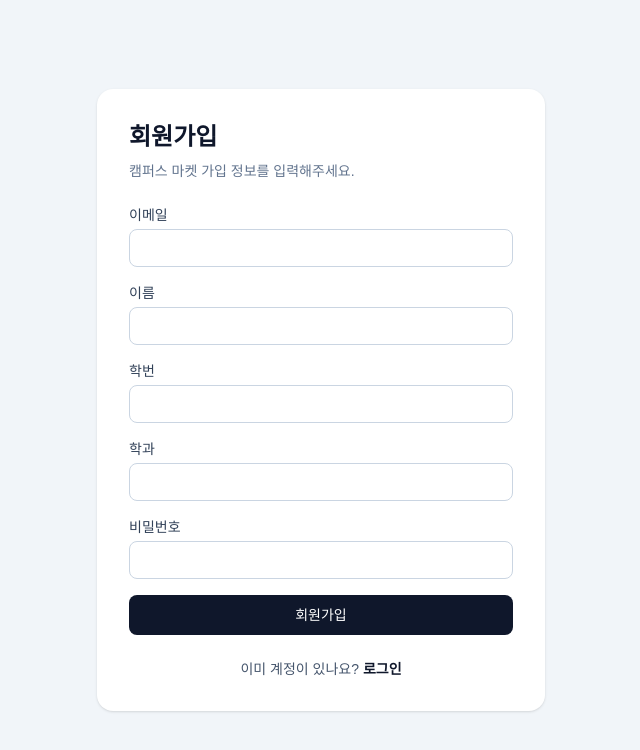
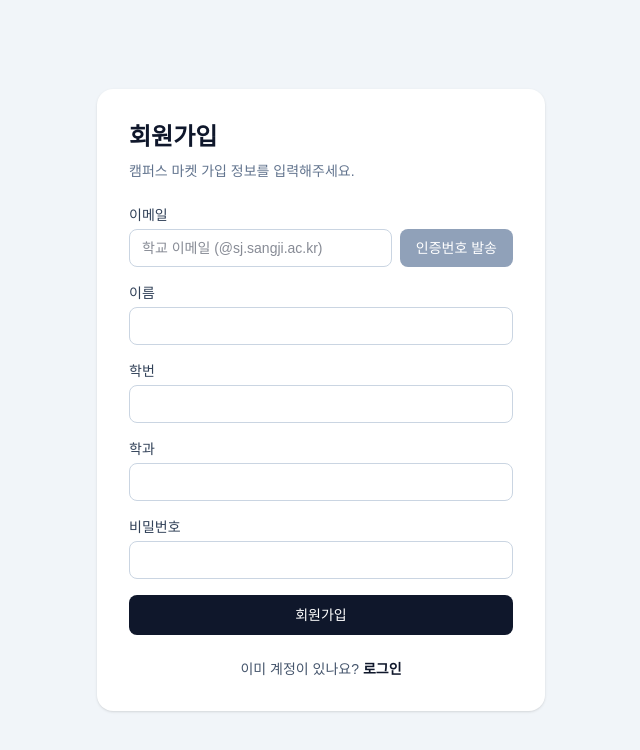
Before and after one commit to juyoon0423/campus-market-app, a Next.js app in the folder frontend/: page /signup in a window 1280 px wide. Shown: the top 750 px of the page, without its empty margins (319-959 px from the left). Built offline with nearby package versions, Linux system fonts and the light colour scheme; no server answers.

Commit message:
Feat: 회원가입 이메일 인증 기능 구현

```diff
--- a/frontend/app/signup/page.tsx
+++ b/frontend/app/signup/page.tsx
@@ -2,8 +2,9 @@
 
 import Link from "next/link";
 import { useRouter } from "next/navigation";
-import { FormEvent, useState } from "react";
-import { signUp } from "@/src/lib/apis/userApi";
+import { FormEvent, useState, useEffect } from "react";
+import { Check, RefreshCw } from "lucide-react";
+import { signUp, sendVerificationCode, verifyEmailCode } from "@/src/lib/apis/userApi";
 import { AxiosError } from "axios";
 
 export default function SignUpPage() {
@@ -15,12 +16,24 @@ export default function SignUpPage() {
     department: "",
     password: "",
   });
+  const [verificationCode, setVerificationCode] = useState("");
+  const [isEmailVerified, setIsEmailVerified] = useState(false);
+  const [isSendingCode, setIsSendingCode] = useState(false);
+  const [isVerifyingCode, setIsVerifyingCode] = useState(false);
+  const [timerSeconds, setTimerSeconds] = useState(0);
+  const [canResend, setCanResend] = useState(false);
   const [errorMessage, setErrorMessage] = useState("");
   const [isSubmitting, setIsSubmitting] = useState(false);
 
   const handleSubmit = async (event: FormEvent<HTMLFormElement>) => {
     event.preventDefault();
     setErrorMessage("");
+
+    if (!isEmailVerified) {
+      setErrorMessage("이메일 인증을 먼저 완료해주세요.");
+      return;
+    }
+
     setIsSubmitting(true);
 
     try {
@@ -41,6 +54,65 @@ export default function SignUpPage() {
     }
   };
 
+  const handleSendVerificationCode = async () => {
+    if (!form.email.endsWith("@sj.sangji.ac.kr")) {
+      alert("상지대학교 이메일(@sj.sangji.ac.kr)만 가입 가능합니다.");
+      return;
+    }
+
+    setIsSendingCode(true);
+    setErrorMessage("");
+
+    try {
+      await sendVerificationCode(form.email);
+      setTimerSeconds(180); // 3 minutes
+      setCanResend(false);
+    } catch (error) {
+      console.error("Send verification code error:", error);
+      setErrorMessage("인증번호 발송에 실패했습니다. 잠시 후 다시 시도해주세요.");
+    } finally {
+      setIsSendingCode(false);
+    }
+  };
+
+  const handleVerifyCode = async () => {
+    setIsVerifyingCode(true);
+    setErrorMessage("");
+
+    try {
+      await verifyEmailCode(form.email, verificationCode);
+      setIsEmailVerified(true);
+      setTimerSeconds(0);
+    } catch (error) {
+      console.error("Verify code error:", error);
+      setErrorMessage("인증 코드가 일치하지 않습니다.");
+    } finally {
+      setIsVerifyingCode(false);
+    }
+  };
+
+  useEffect(() => {
+    if (timerSeconds > 0) {
+      const timer = setInterval(() => {
+        setTimerSeconds((prev) => {
+          if (prev <= 1) {
+            setCanResend(true);
+            return 0;
+          }
+          return prev - 1;
+        });
+      }, 1000);
+
+      return () => clearInterval(timer);
+    }
+  }, [timerSeconds]);
+
+  const formatTime = (seconds: number) => {
+    const minutes = Math.floor(seconds / 60);
+    const remainingSeconds = seconds % 60;
+    return `${String(minutes).padStart(2, "0")}:${String(remainingSeconds).padStart(2, "0")}`;
+  };
+
   return (
     <div className="flex min-h-screen items-center justify-center bg-slate-100 px-4 py-10">
       <main className="w-full max-w-md rounded-2xl bg-white p-8 shadow-sm">
@@ -54,6 +126,7 @@ export default function SignUpPage() {
             <label htmlFor="email" className="mb-1 block text-sm text-slate-700">
               이메일
             </label>
+            <div className="flex gap-2">
               <input
                 id="email"
                 type="email"
@@ -62,10 +135,57 @@ export default function SignUpPage() {
                   setForm((prev) => ({ ...prev, email: event.target.value }))
                 }
                 required
-              disabled={isSubmitting}
-              className="w-full rounded-lg border border-slate-300 px-3 py-2 text-sm text-slate-900 outline-none transition focus:border-slate-500 disabled:bg-slate-50"
+                disabled={isSubmitting || isEmailVerified || timerSeconds > 0}
+                className="flex-1 rounded-lg border border-slate-300 px-3 py-2 text-sm text-slate-900 outline-none transition focus:border-slate-500 disabled:bg-slate-50"
+                placeholder="학교 이메일 (@sj.sangji.ac.kr)"
               />
+              <button
+                type="button"
+                onClick={handleSendVerificationCode}
+                disabled={isSendingCode || isEmailVerified || !form.email || timerSeconds > 0}
+                className="rounded-lg bg-slate-900 px-4 py-2 text-sm font-medium text-white transition hover:bg-slate-700 disabled:cursor-not-allowed disabled:bg-slate-400"
+              >
+                {isSendingCode ? "발송 중..." : canResend ? "재발송" : "인증번호 발송"}
+              </button>
             </div>
+            {isEmailVerified && (
+              <div className="mt-2 flex items-center gap-1 text-sm text-green-600">
+                <Check className="h-4 w-4" />
+                <span>이메일 인증 완료</span>
+              </div>
+            )}
+          </div>
+
+          {timerSeconds > 0 && !isEmailVerified && (
+            <div>
+              <label htmlFor="verificationCode" className="mb-1 block text-sm text-slate-700">
+                인증번호
+              </label>
+              <div className="flex gap-2">
+                <input
+                  id="verificationCode"
+                  type="text"
+                  value={verificationCode}
+                  onChange={(event) => setVerificationCode(event.target.value)}
+                  maxLength={6}
+                  disabled={isVerifyingCode}
+                  className="flex-1 rounded-lg border border-slate-300 px-3 py-2 text-sm text-slate-900 outline-none transition focus:border-slate-500 disabled:bg-slate-50"
+                  placeholder="6자리 인증번호"
+                />
+                <button
+                  type="button"
+                  onClick={handleVerifyCode}
+                  disabled={isVerifyingCode || verificationCode.length !== 6}
+                  className="rounded-lg bg-slate-900 px-4 py-2 text-sm font-medium text-white transition hover:bg-slate-700 disabled:cursor-not-allowed disabled:bg-slate-400"
+                >
+                  {isVerifyingCode ? "인증 중..." : "인증하기"}
+                </button>
+              </div>
+              <p className="mt-1 text-xs text-slate-500">
+                남은 시간: {formatTime(timerSeconds)}
+              </p>
+            </div>
+          )}
 
           <div>
             <label htmlFor="name" className="mb-1 block text-sm text-slate-700">
```
Lines whose indentation alone changed are shown as unchanged.
